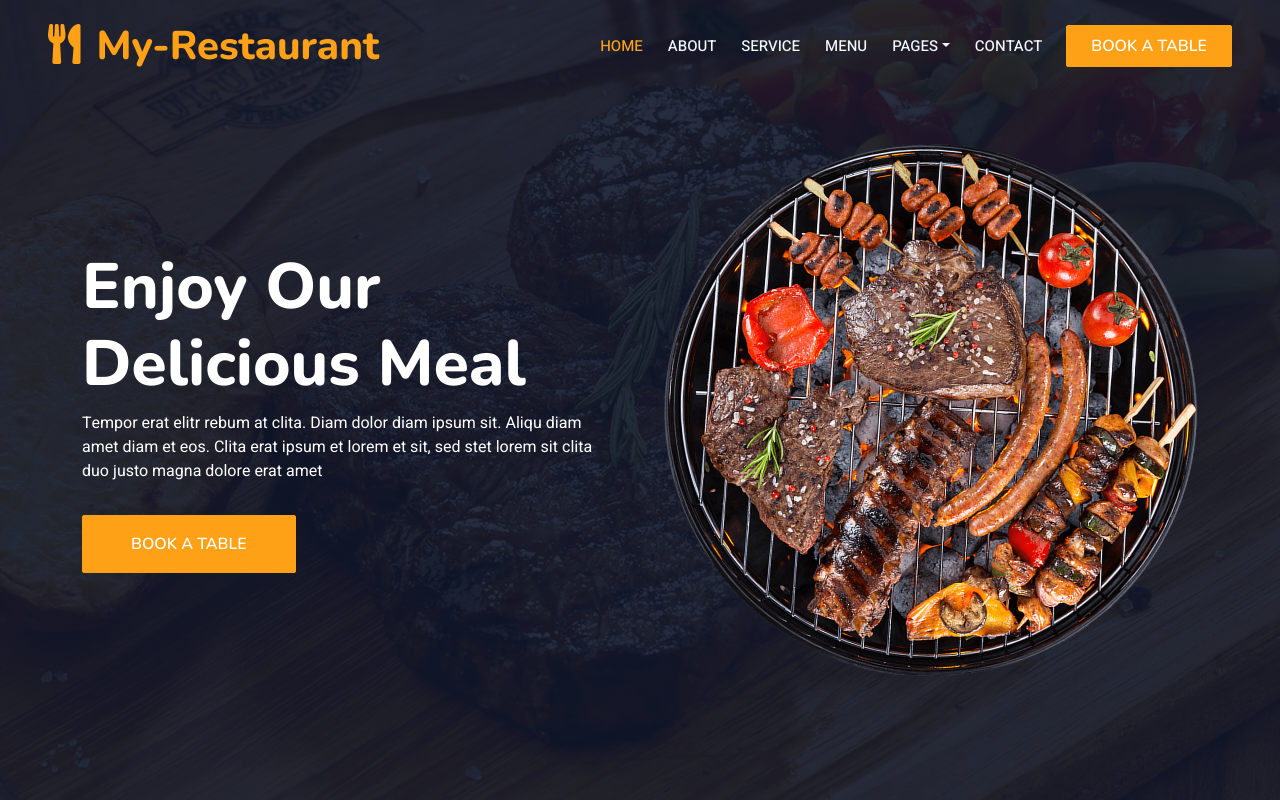
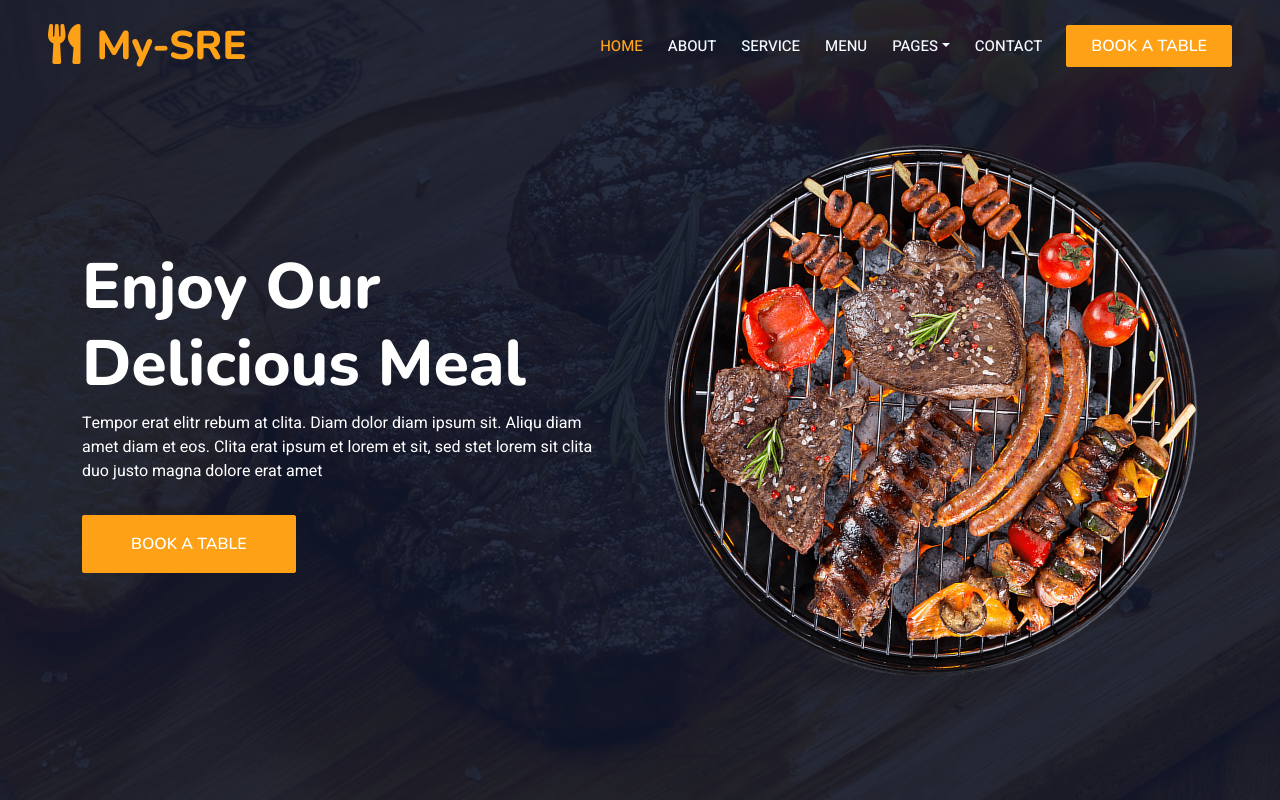
Before and after one commit to Keerthibb/Website-Repo, a plain HTML site: page index.html in a window 1280 px wide. Shown: the top 800 px of the page. Drawn offline with nearby package versions, Linux system fonts and the light colour scheme.

Commit message:
Update index.html

```diff
--- a/index.html
+++ b/index.html
@@ -3,7 +3,7 @@
 
 <head>
     <meta charset="utf-8">
-    <title>Restorant - Bootstrap My-Restaurant Template</title>
+    <title>Restorant - Bootstrap My-SRE Template</title>
     <meta content="width=device-width, initial-scale=1.0" name="viewport">
     <meta content="" name="keywords">
     <meta content="" name="description">
@@ -47,7 +47,7 @@
         <div class="container-xxl position-relative p-0">
             <nav class="navbar navbar-expand-lg navbar-dark bg-dark px-4 px-lg-5 py-3 py-lg-0">
                 <a href="" class="navbar-brand p-0">
-                    <h1 class="text-primary m-0"><i class="fa fa-utensils me-3"></i>My-Restaurant</h1>
+                    <h1 class="text-primary m-0"><i class="fa fa-utensils me-3"></i>My-SRE</h1>
                     <!-- <img src="img/logo.png" alt="Logo"> -->
                 </a>
                 <button class="navbar-toggler" type="button" data-bs-toggle="collapse" data-bs-target="#navbarCollapse">
```
